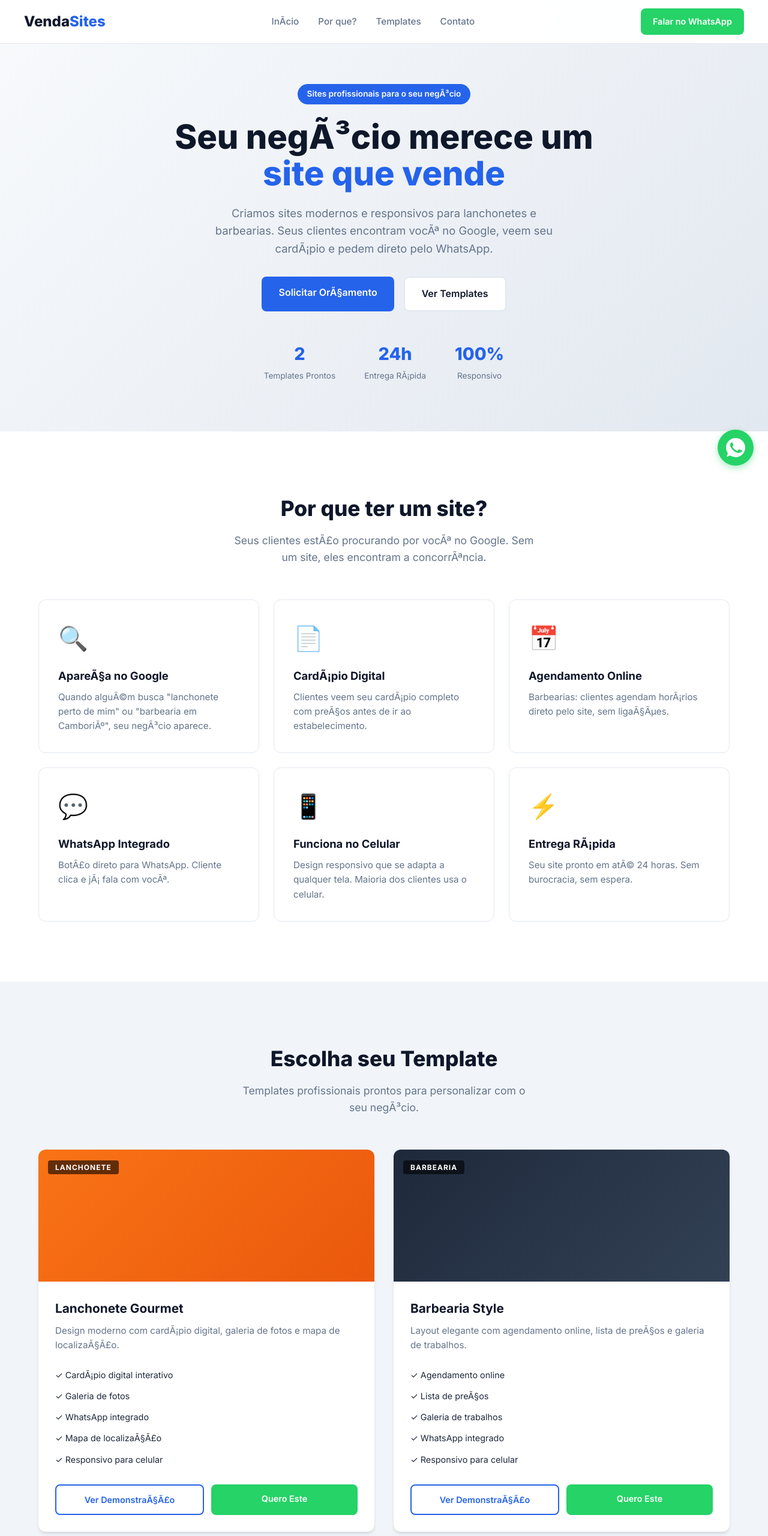
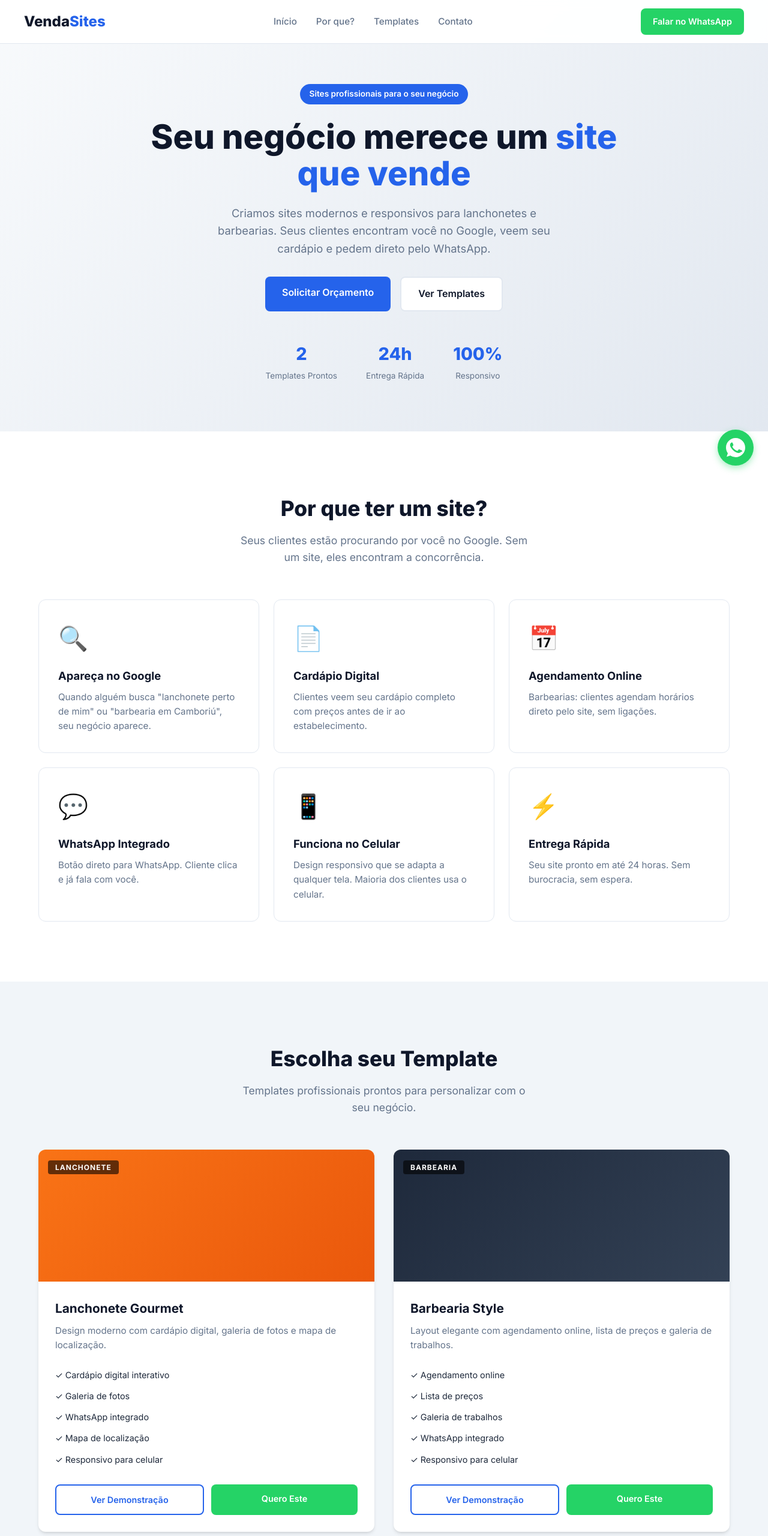
Before and after one commit to erickregispessoal/vendasites, a plain HTML site: page index.html in a window 1280 px wide. Shown: the top 2560 px of the page at 60% size. Drawn offline with Linux system fonts and the light colour scheme.

Commit message:
Force update index.html

```diff
--- a/index.html
+++ b/index.html
@@ -14,7 +14,7 @@
     <div class="nav-container">
         <a href="#" class="nav-logo">Venda<span>Sites</span></a>
         <ul class="nav-links">
-            <li><a href="#inicio">InÃ­cio</a></li>
+            <li><a href="#inicio">Início</a></li>
             <li><a href="#por-que">Por que?</a></li>
             <li><a href="#templates">Templates</a></li>
             <li><a href="#contato">Contato</a></li>
@@ -25,11 +25,11 @@
 
 <section class="hero" id="inicio">
     <div class="hero-container">
-        <div class="hero-badge">Sites profissionais para o seu negÃ³cio</div>
-        <h1>Seu negÃ³cio merece um <span class="highlight">site que vende</span></h1>
-        <p>Criamos sites modernos e responsivos para lanchonetes e barbearias. Seus clientes encontram vocÃª no Google, veem seu cardÃ¡pio e pedem direto pelo WhatsApp.</p>
+        <div class="hero-badge">Sites profissionais para o seu negócio</div>
+        <h1>Seu negócio merece um <span class="highlight">site que vende</span></h1>
+        <p>Criamos sites modernos e responsivos para lanchonetes e barbearias. Seus clientes encontram você no Google, veem seu cardápio e pedem direto pelo WhatsApp.</p>
         <div class="hero-buttons">
-            <a href="https://wa.me/5547996451567?text=Ol%C3%A1!%20Quero%20um%20or%C3%A7amento%20para%20site." class="btn-primary" target="_blank">Solicitar OrÃ§amento</a>
+            <a href="https://wa.me/5547996451567?text=Ol%C3%A1!%20Quero%20um%20or%C3%A7amento%20para%20site." class="btn-primary" target="_blank">Solicitar Orçamento</a>
             <a href="#templates" class="btn-secondary">Ver Templates</a>
         </div>
         <div class="hero-stats">
@@ -39,7 +39,7 @@
             </div>
             <div class="stat">
                 <strong>24h</strong>
-                <span>Entrega RÃ¡pida</span>
+                <span>Entrega Rápida</span>
             </div>
             <div class="stat">
                 <strong>100%</strong>
@@ -53,28 +53,28 @@
     <div class="container">
         <div class="section-header">
             <h2>Por que ter um site?</h2>
-            <p>Seus clientes estÃ£o procurando por vocÃª no Google. Sem um site, eles encontram a concorrÃªncia.</p>
+            <p>Seus clientes estão procurando por você no Google. Sem um site, eles encontram a concorrência.</p>
         </div>
         <div class="benefits-grid">
             <div class="benefit-card">
                 <div class="benefit-icon">&#128269;</div>
-                <h3>ApareÃ§a no Google</h3>
-                <p>Quando alguÃ©m busca "lanchonete perto de mim" ou "barbearia em CamboriÃº", seu negÃ³cio aparece.</p>
+                <h3>Apareça no Google</h3>
+                <p>Quando alguém busca "lanchonete perto de mim" ou "barbearia em Camboriú", seu negócio aparece.</p>
             </div>
             <div class="benefit-card">
                 <div class="benefit-icon">&#128196;</div>
-                <h3>CardÃ¡pio Digital</h3>
-                <p>Clientes veem seu cardÃ¡pio completo com preÃ§os antes de ir ao estabelecimento.</p>
+                <h3>Cardápio Digital</h3>
+                <p>Clientes veem seu cardápio completo com preços antes de ir ao estabelecimento.</p>
             </div>
             <div class="benefit-card">
                 <div class="benefit-icon">&#128197;</div>
                 <h3>Agendamento Online</h3>
-                <p>Barbearias: clientes agendam horÃ¡rios direto pelo site, sem ligaÃ§Ãµes.</p>
+                <p>Barbearias: clientes agendam horários direto pelo site, sem ligações.</p>
             </div>
             <div class="benefit-card">
                 <div class="benefit-icon">&#128172;</div>
                 <h3>WhatsApp Integrado</h3>
-                <p>BotÃ£o direto para WhatsApp. Cliente clica e jÃ¡ fala com vocÃª.</p>
+                <p>Botão direto para WhatsApp. Cliente clica e já fala com você.</p>
             </div>
             <div class="benefit-card">
                 <div class="benefit-icon">&#128241;</div>
@@ -83,8 +83,8 @@
             </div>
             <div class="benefit-card">
                 <div class="benefit-icon">&#9889;</div>
-                <h3>Entrega RÃ¡pida</h3>
-                <p>Seu site pronto em atÃ© 24 horas. Sem burocracia, sem espera.</p>
+                <h3>Entrega Rápida</h3>
+                <p>Seu site pronto em até 24 horas. Sem burocracia, sem espera.</p>
             </div>
         </div>
     </div>
@@ -94,7 +94,7 @@
     <div class="container">
         <div class="section-header">
             <h2>Escolha seu Template</h2>
-            <p>Templates profissionais prontos para personalizar com o seu negÃ³cio.</p>
+            <p>Templates profissionais prontos para personalizar com o seu negócio.</p>
         </div>
         <div class="templates-grid">
             <div class="template-card">
@@ -105,16 +105,16 @@
                 </div>
                 <div class="template-content">
                     <h3>Lanchonete Gourmet</h3>
-                    <p>Design moderno com cardÃ¡pio digital, galeria de fotos e mapa de localizaÃ§Ã£o.</p>
+                    <p>Design moderno com cardápio digital, galeria de fotos e mapa de localização.</p>
                     <ul class="template-features">
-                        <li>&#10003; CardÃ¡pio digital interativo</li>
+                        <li>&#10003; Cardápio digital interativo</li>
                         <li>&#10003; Galeria de fotos</li>
                         <li>&#10003; WhatsApp integrado</li>
-                        <li>&#10003; Mapa de localizaÃ§Ã£o</li>
+                        <li>&#10003; Mapa de localização</li>
                         <li>&#10003; Responsivo para celular</li>
                     </ul>
                     <div class="template-actions">
-                        <a href="demos.html" class="btn-outline">Ver DemonstraÃ§Ã£o</a>
+                        <a href="demos.html" class="btn-outline">Ver Demonstração</a>
                         <a href="https://wa.me/5547996451567?text=Ol%C3%A1!%20Tenho%20interesse%20no%20template%20Lanchonete." class="btn-whatsapp" target="_blank">Quero Este</a>
                     </div>
                 </div>
@@ -127,16 +127,16 @@
                 </div>
                 <div class="template-content">
                     <h3>Barbearia Style</h3>
-                    <p>Layout elegante com agendamento online, lista de preÃ§os e galeria de trabalhos.</p>
+                    <p>Layout elegante com agendamento online, lista de preços e galeria de trabalhos.</p>
                     <ul class="template-features">
                         <li>&#10003; Agendamento online</li>
-                        <li>&#10003; Lista de preÃ§os</li>
+                        <li>&#10003; Lista de preços</li>
                         <li>&#10003; Galeria de trabalhos</li>
                         <li>&#10003; WhatsApp integrado</li>
                         <li>&#10003; Responsivo para celular</li>
                     </ul>
                     <div class="template-actions">
-                        <a href="demos.html" class="btn-outline">Ver DemonstraÃ§Ã£o</a>
+                        <a href="demos.html" class="btn-outline">Ver Demonstração</a>
                         <a href="https://wa.me/5547996451567?text=Ol%C3%A1!%20Tenho%20interesse%20no%20template%20Barbearia." class="btn-whatsapp" target="_blank">Quero Este</a>
                     </div>
                 </div>
@@ -149,8 +149,8 @@
     <div class="container">
         <div class="cta-content">
             <h2>Pronto para ter seu site?</h2>
-            <p>Fale com a gente pelo WhatsApp e receba seu orÃ§amento em minutos.</p>
-            <a href="https://wa.me/5547996451567?text=Ol%C3%A1!%20Quero%20um%20site%20para%20meu%20neg%C3%B3cio." class="btn-primary btn-large" target="_blank">Solicitar OrÃ§amento GrÃ¡tis</a>
+            <p>Fale com a gente pelo WhatsApp e receba seu orçamento em minutos.</p>
+            <a href="https://wa.me/5547996451567?text=Ol%C3%A1!%20Quero%20um%20site%20para%20meu%20neg%C3%B3cio." class="btn-primary btn-large" target="_blank">Solicitar Orçamento Grátis</a>
         </div>
     </div>
 </section>
@@ -159,13 +159,13 @@
     <div class="container">
         <div class="section-header">
             <h2>Entre em Contato</h2>
-            <p>Escolha a forma mais fÃ¡cil de falar conosco.</p>
+            <p>Escolha a forma mais fácil de falar conosco.</p>
         </div>
         <div class="contact-grid">
             <div class="contact-card whatsapp-card">
                 <div class="contact-icon">&#128172;</div>
                 <h3>WhatsApp</h3>
-                <p>Resposta imediata. Tire todas as suas dÃºvidas e receba orÃ§amento.</p>
+                <p>Resposta imediata. Tire todas as suas dúvidas e receba orçamento.</p>
                 <a href="https://wa.me/5547996451567?text=Ol%C3%A1!%20Vim%20pelo%20site%20e%20quero%20um%20or%C3%A7amento." class="btn-whatsapp" target="_blank">Falar no WhatsApp</a>
             </div>
             <div class="contact-card form-card">
@@ -175,12 +175,12 @@
                     <input type="email" placeholder="Seu e-mail" required>
                     <input type="tel" placeholder="Seu telefone">
                     <select id="contactType">
-                        <option value="">Tipo de negÃ³cio</option>
+                        <option value="">Tipo de negócio</option>
                         <option value="Lanchonete">Lanchonete</option>
                         <option value="Barbearia">Barbearia</option>
                         <option value="Outro">Outro</option>
                     </select>
-                    <textarea placeholder="Conte sobre seu negÃ³cio" required></textarea>
+                    <textarea placeholder="Conte sobre seu negócio" required></textarea>
                     <button type="submit" class="btn-primary">Enviar Mensagem</button>
                 </form>
             </div>
```
